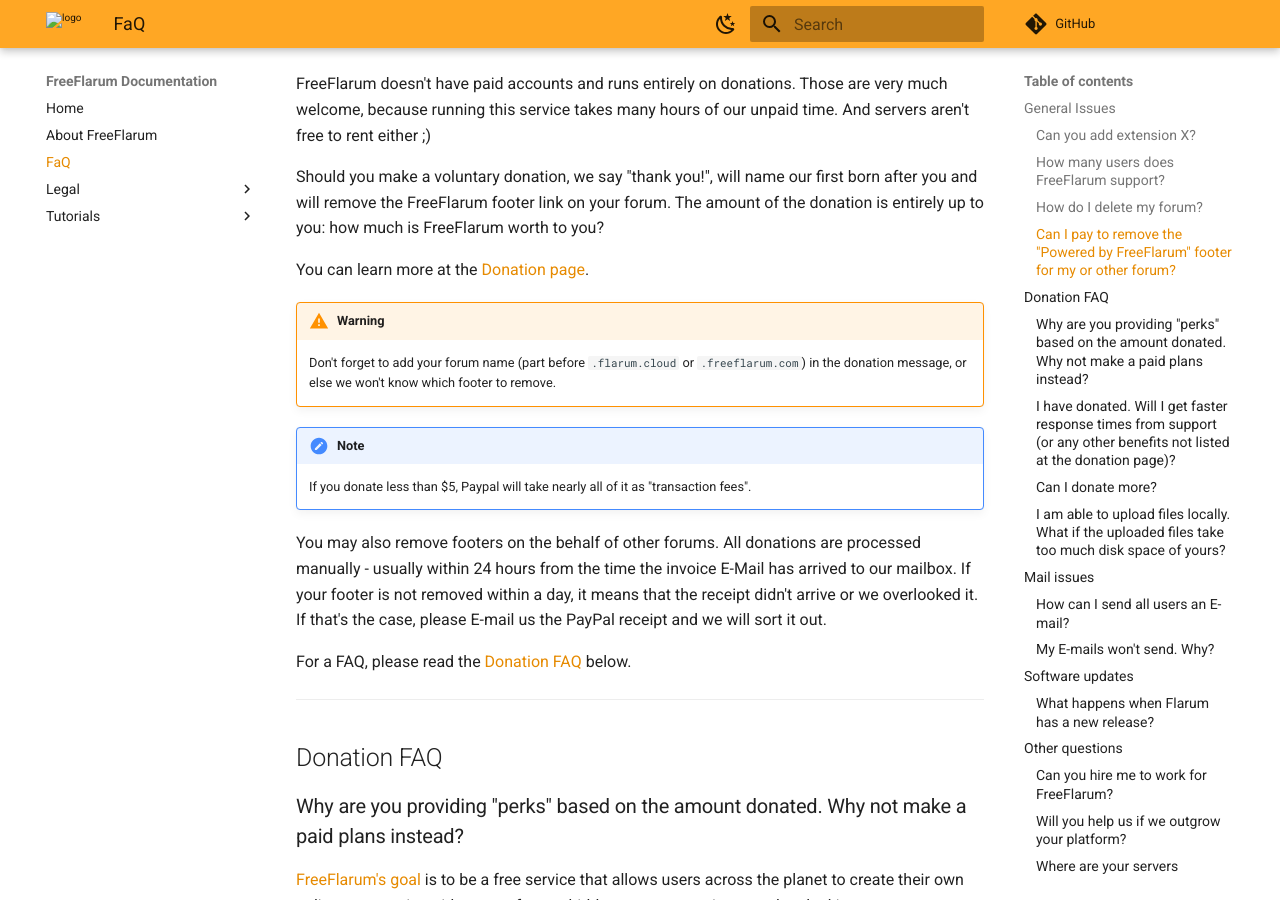
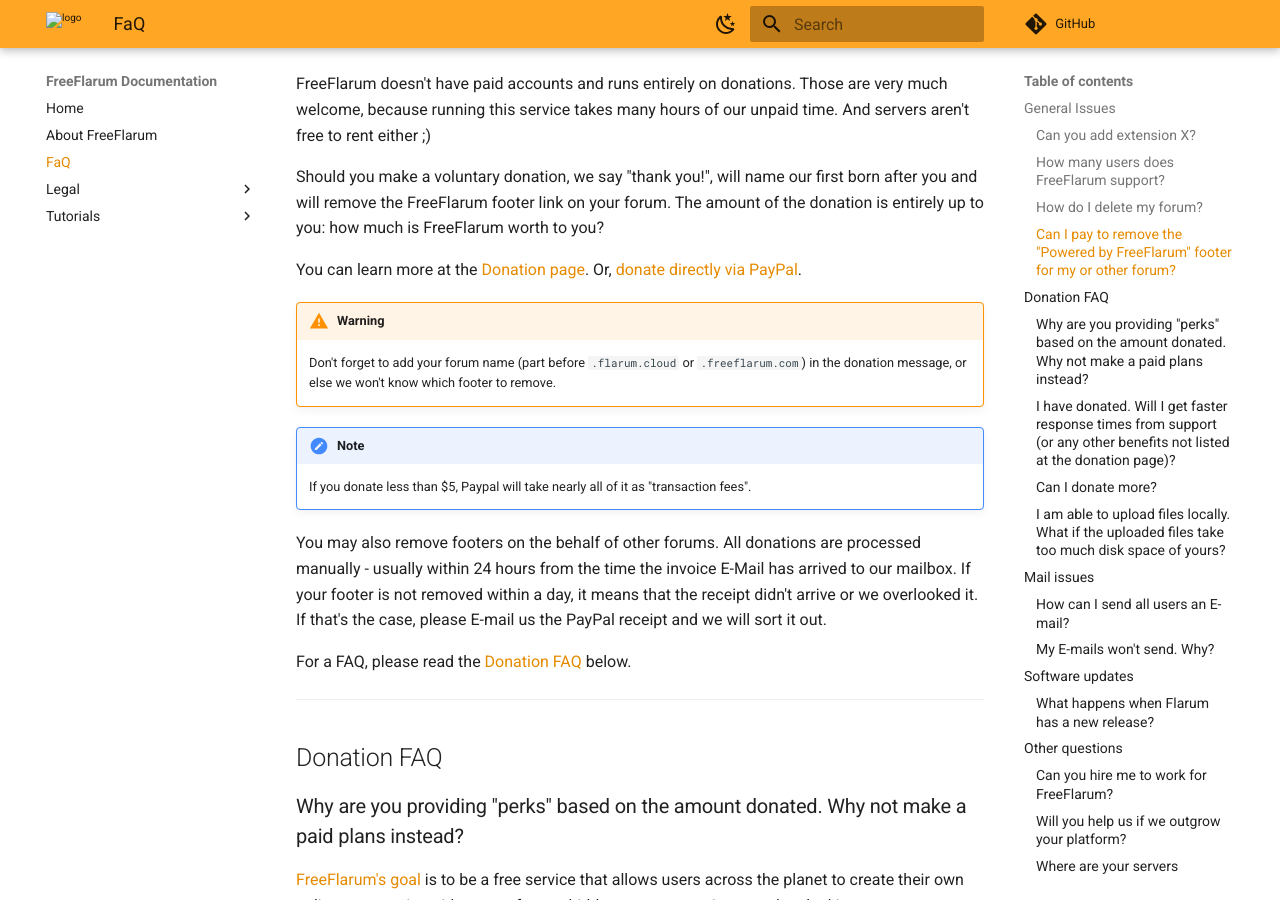
Before and after one commit to FreeFlarum/freeflarum.com, an MkDocs documentation site: the page built from docs/faq.md, in a window 1280 px wide and 900 px high, scrolled down 834 px. Built offline with MkDocs 1.6.1 and Material for MkDocs 9.7.7, drawn with Linux system fonts in a browser that asks for light colours; comment, search, counter and statistics services are not loaded.

Commit message:
Update faq.md

```diff
--- a/docs/faq.md
+++ b/docs/faq.md
@@ -25,7 +25,7 @@
 
 Should you make a voluntary donation, we say "thank you!", will name our first born after you and will remove the FreeFlarum footer link on your forum. The amount of the donation is entirely up to you: how much is FreeFlarum worth to you?
 
-You can learn more at the [Donation page](https://freeflarum.com/settings/donate).
+You can learn more at the [Donation page](https://freeflarum.com/settings/donate). Or, [donate directly via PayPal](https://freeflarum.com/donate).
 
 
 !!! warning
```
